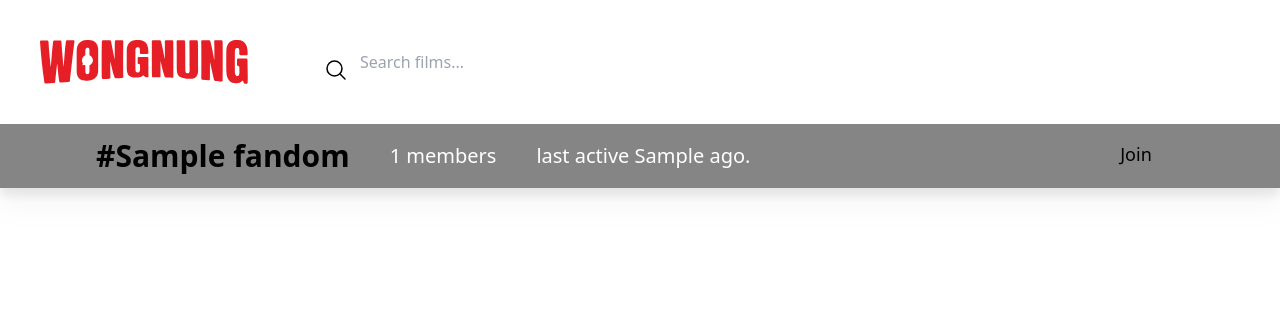
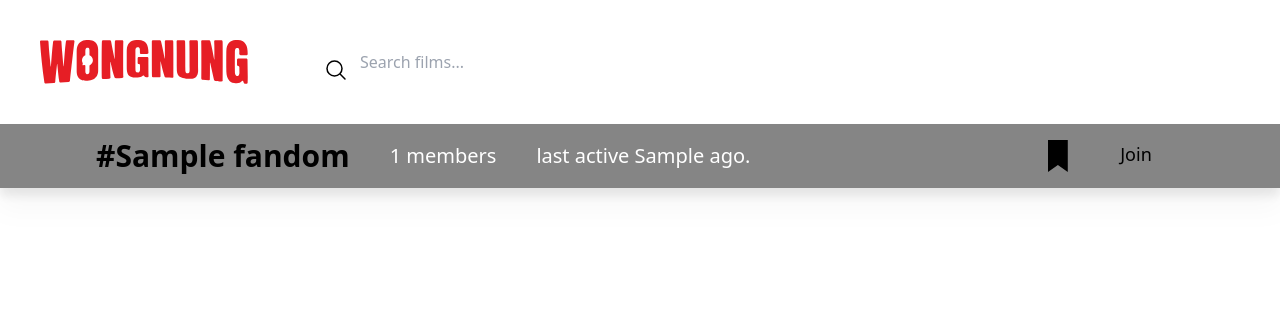
Before and after one commit to WongNung/WongNung, a Django app: template wongnung/templates/wongnung/fandom_page.html in a window 1280 px wide. Shown: the top 330 px of the page. Run offline with Django 4.2, Linux system fonts and the light colour scheme; tables that the repository leaves empty hold one stand-in row (values such as "Sample post"); the template is opened without the code that fills it: values that come from a table or form of the project are taken from there, most other values are stand-ins (such as "Sample title", 1, 10 or a date in 2020); data that the repository does not hold is empty; parts of the project's set-up code (start-up, migrations or seed data) failed here and were passed over; some libraries are stand-ins or nearby versions.

Commit message:
add bookmark button to fandom page

```diff
--- a/wongnung/templates/wongnung/fandom_page.html
+++ b/wongnung/templates/wongnung/fandom_page.html
@@ -13,6 +13,18 @@
             last active {{ last_active }} ago.
         </div>
     </div>
+    <div class="flex flex-row">
+        <label class="pr-5">
+            <input class="sr-only peer" name="watchlist" type="checkbox" value="keep" />
+            <div class="text-post-grey peer-checked:text-tag-yellow hover:drop-shadow-lg">
+                <svg class="h-8 relative"
+                     viewBox="0 0 200 322"
+                     fill="currentColor"
+                     xmlns="http://www.w3.org/2000/svg">
+                    <path fill-rule="evenodd" d="M0.128998 0V321.188L99.585 250.657L199.059 321.188V0H0.128998Z"/>
+                </svg>
+            </div>
+        </label>
         {% if not user_status %}
         <!--Join fandom button-->
         <form action='{% url "wongnung:join-fandom" fandom.name %}' method="post" hx-target=".fandom{{ fandom.name }}" hx-swap="outerHTML" hx-push-url="false" hx-replace-url="false">
@@ -39,6 +51,7 @@
         </form>
         {% endif %}
     </div>
+</div>
 <div>
     <div class="flex flex-col min-h-screen space-y-4 bg-feed-grey mx-20 p-10 overflow-y-auto">
         {% if reviews %}
```
Lines whose indentation alone changed are shown as unchanged.
